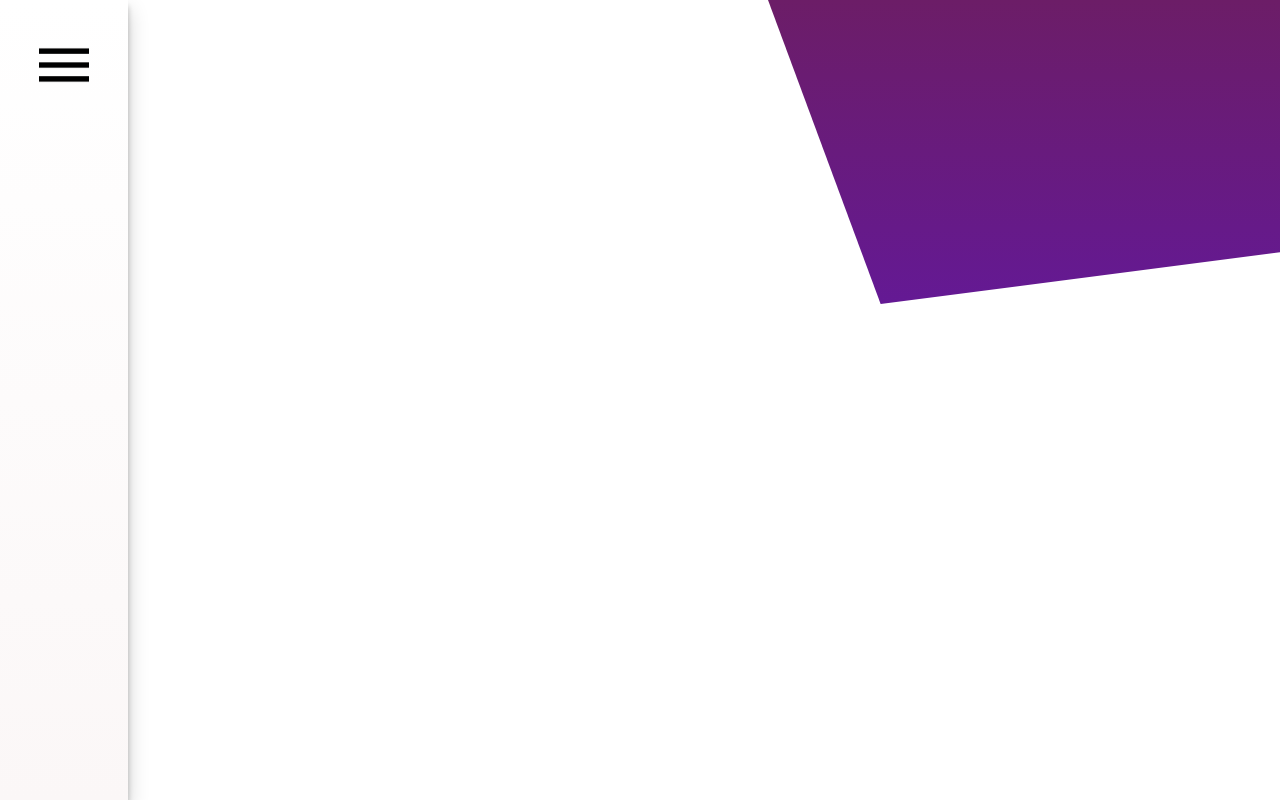
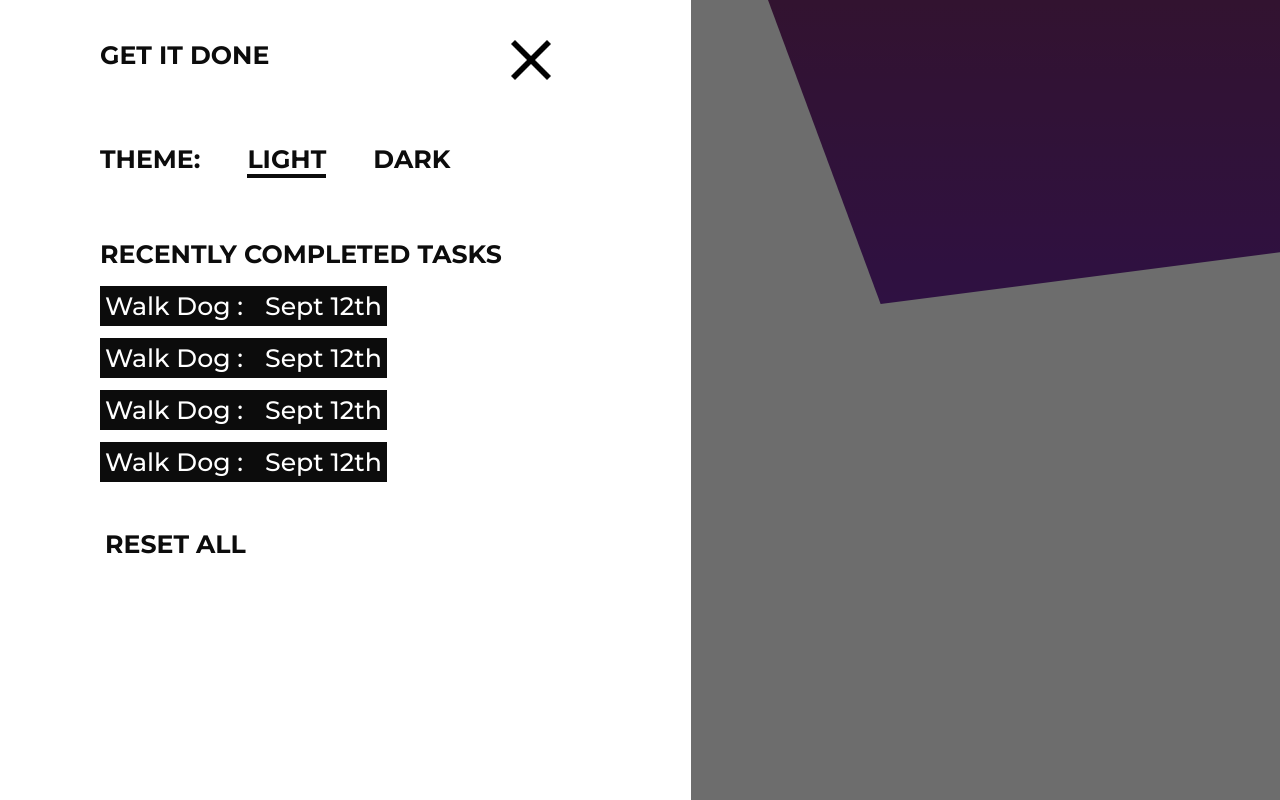
Before and after one commit to JayantGoel001/Get-It-Done, a plain HTML site: page index.html in a window 1280 px wide. Drawn offline with Linux system fonts and the light colour scheme.

Commit message:
Initial Commit

```diff
--- a/index.html
+++ b/index.html
@@ -14,9 +14,32 @@
         <div id="menu-section">
             <input type="checkbox" id="menu">
             <aside id="menu-controller">
-                <label for="menu"></label>
+                <label for="menu" class="icon"></label>
             </aside>
             <div id="menu-dimmed-bg"></div>
+            <div id="menu-content">
+                <header>
+                    <h4 class="bold">Get It Done</h4>
+                    <label for="menu" class="icon"></label>
+                </header>
+                <section id="theme">
+                    <h5 class="bold">
+                        Theme:
+                        <span id="light" class="current-theme">Light</span>
+                        <span id="dark">Dark</span>
+                    </h5>
+                </section>
+                <section id="completed-task">
+                    <h5 class="bold">Recently Completed Tasks</h5>
+                    <ul id="completed-task-list">
+                        <li class="invert">Walk Dog :<span>Sept 12th</span></li>
+                        <li class="invert">Walk Dog :<span>Sept 12th</span></li>
+                        <li class="invert">Walk Dog :<span>Sept 12th</span></li>
+                        <li class="invert">Walk Dog :<span>Sept 12th</span></li>
+                    </ul>
+                </section>
+                <h5 id="reset" class="bold">Reset All</h5>
+            </div>
         </div>
         <section id="main"></section>
         <script type="text/javascript" src="scripts/date_format.js"></script>
--- a/stylesheets/partials/_menu_slider.scss
+++ b/stylesheets/partials/_menu_slider.scss
@@ -43,9 +43,90 @@
         }
     }
 }
+
+#menu-content{
+    --menu-font-size : 2.25rem;
+    //transform: translate(-1200px);
+    //opacity: 0;
+    transition: transform 0.6s 0s, opacity 0s 0.6s;
+    padding: 40px 40px 40px 100px;
+    position: absolute;
+    top: 0;
+    z-index: 2;
+    box-sizing: border-box;
+    min-height: 100vh;
+    background-color: rgba(var(--bg-color),1);
+    width: 54%;
+    header{
+        transition: all $color-transition-time;
+        display: flex;
+        justify-content: space-between;
+        h4{
+            text-transform: uppercase;
+            margin: 0;
+            font-size: var(--menu-font-size);
+        }
+        label{
+            width: 40px;
+            height: 40px;
+            margin-right: 100px;
+            background-image: url("../images/close.png");
+            background-size: contain;
+            background-repeat: no-repeat;
+        }
+    }
+    #theme{
+        transition: all $color-transition-time;
+        h5{
+            margin-top: 7rem;
+            font-size: var(--menu-font-size);
+            text-transform: uppercase;
+            line-height: 10%;
+            span{
+                margin-left: 40px;
+                &:hover{
+                    opacity: 0.6;
+                }
+            }
+        }
+    }
+    #completed-task{
+        transition: all $color-transition-time;
+        h5{
+            font-size: var(--menu-font-size);
+            margin: 7rem 0 1.5rem;
+            text-transform: uppercase;
+        }
+        li{
+            font-size: var(--menu-font-size);
+            list-style: none;
+            margin: 12px 0;
+            width: max-content;
+            padding: 5px;
+            span{
+                margin-left: 22px;
+            }
+        }
+    }
+    #reset{
+        transition: all $color-transition-time;
+        font-size: var(--menu-font-size);
+        text-transform: uppercase;
+        padding: 5px;
+        width: max-content;
+        &:hover{
+            background-color: rgba(var(--text-color),1);
+            color: rgba(var(--bg-color),1);
+        }
+    }
+    @media (max-width: 1500px) {
+
+
+    }
+}
 #menu-dimmed-bg{
-    visibility: hidden;
-    transform: translate(-120vw);
+    //visibility: hidden;
+    //transform: translate(-120vw);
     transition: transform 0.8s 0.2s , color $color-transition-time, background-color $color-transition-time;
     background-color: rgba(var(--text-color),0.6);
     z-index: 1;
--- a/stylesheets/partials/_others.scss
+++ b/stylesheets/partials/_others.scss
@@ -8,7 +8,7 @@ body{
 .bold{
     font-weight: 700;
 }
-.current-time{
+.current-theme{
     border-bottom: 4px solid;
 }
 .invert{
```
Also changed, not shown: stylesheets/styles.css, 1 other file.
